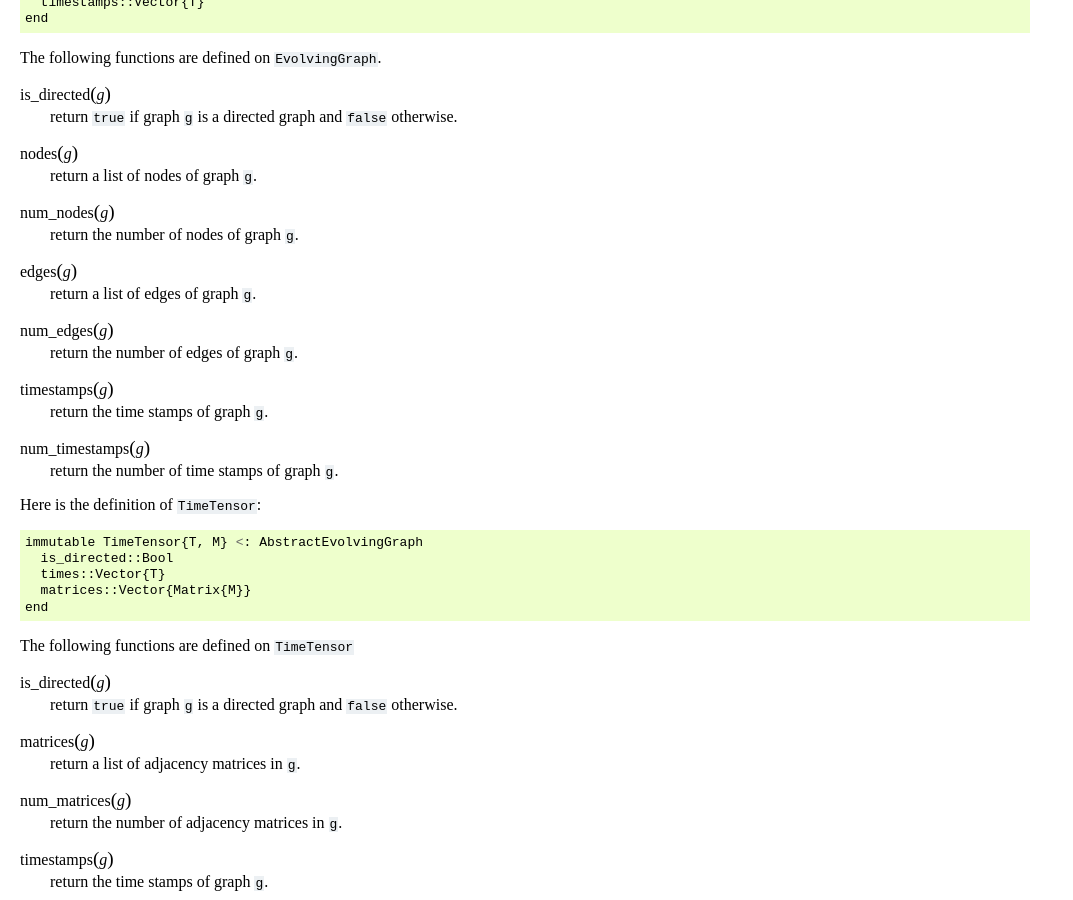
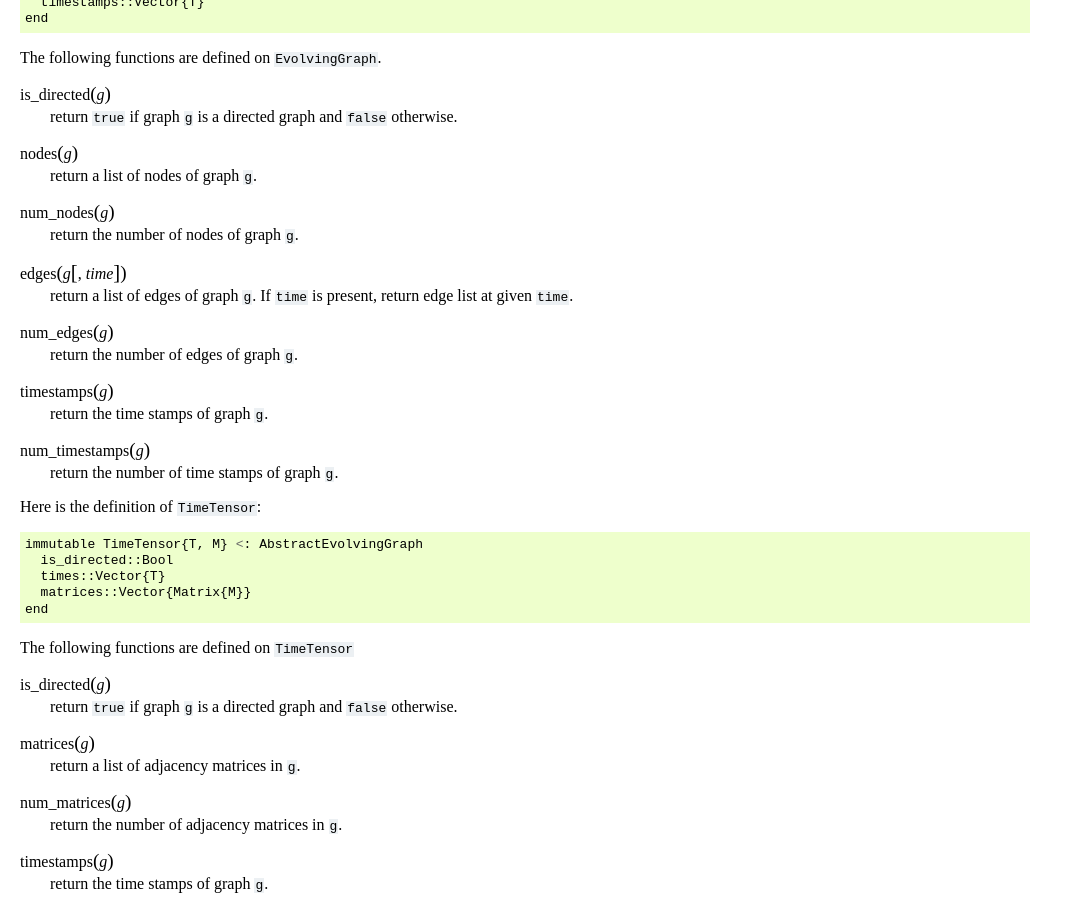
Before and after one commit to EtymoIO/EvolvingGraphs.jl, a Sphinx documentation site: the page built from doc/types.rst, in a window 1280 px wide and 900 px high, scrolled down 1341 px. Shown: the whole window, without its empty margins (0-1073 px from the left). Built offline with Sphinx 7.4.7, drawn with Linux system fonts in a browser that asks for light colours.

Commit message:
add query about edges of EvolvingGraph at a given time

```diff
--- a/doc/types.rst
+++ b/doc/types.rst
@@ -99,9 +99,10 @@ The following functions are defined on ``EvolvingGraph``.
 
    return the number of nodes of graph ``g``.
 
-.. function:: edges(g)
+.. function:: edges(g [, time])
 
-   return a list of edges of graph ``g``.
+   return a list of edges of graph ``g``. If ``time`` is present,
+   return edge list at given ``time``.
 
 .. function:: num_edges(g)
 
```
Also changed, not shown: 1 other file.
